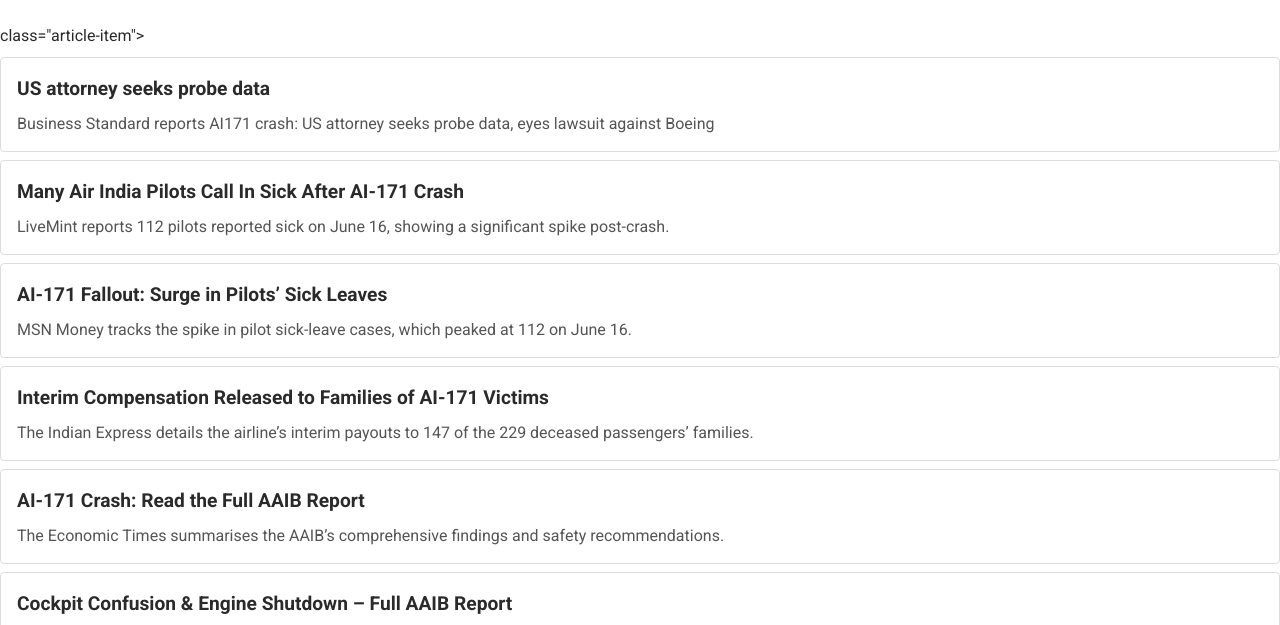
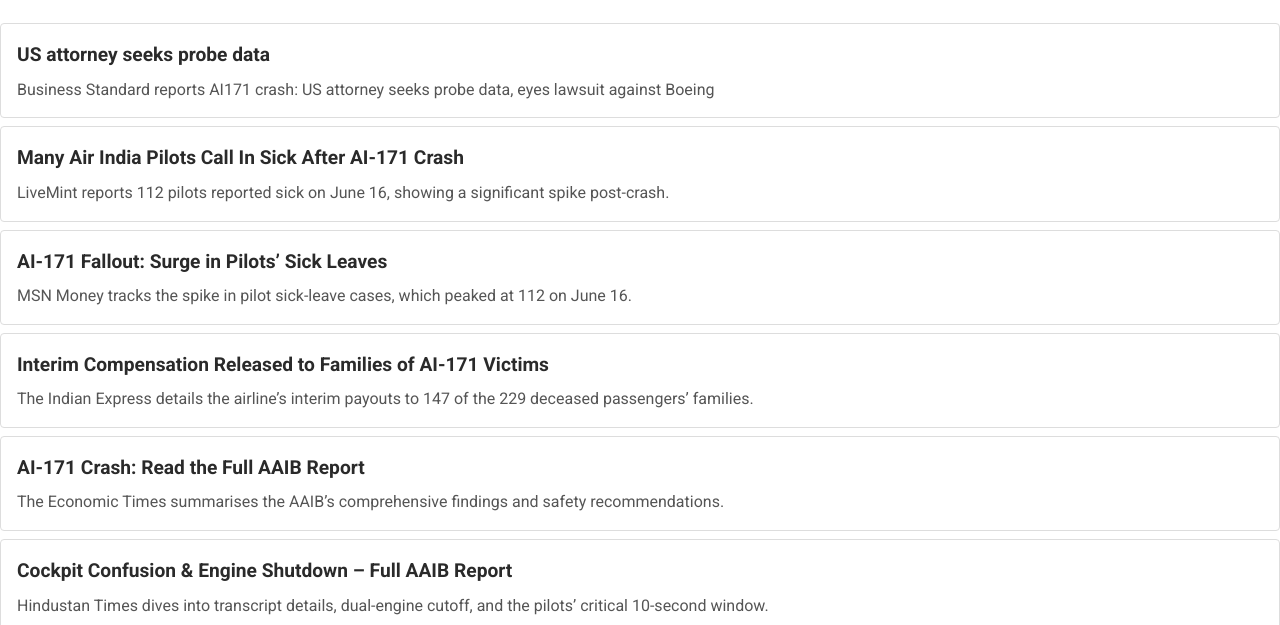
Before and after one commit to Shujogga/AirCrashArchives, a website: page navigation/latest news on unsolved cases/ai171/ai171-latest.html in a window 1280 px wide. Shown: the part 161-786 px from the top of the page. Drawn offline with Linux system fonts and the light colour scheme.

Commit message:
Update ai171-latest.html

```diff
--- a/navigation/latest news on unsolved cases/ai171/ai171-latest.html
+++ b/navigation/latest news on unsolved cases/ai171/ai171-latest.html
@@ -76,7 +76,7 @@
 
    <ul class="article-list">
 
-class="article-item">
+<class="article-item">
     <a class="article-box"
        href="https://www.business-standard.com/industry/aviation/air-india-ai-171-ahmedabad-crash-us-attorney-boeing-lawsuit-probe-data-125081600411_1.html"
        target="_blank" rel="noopener noreferrer">
```
